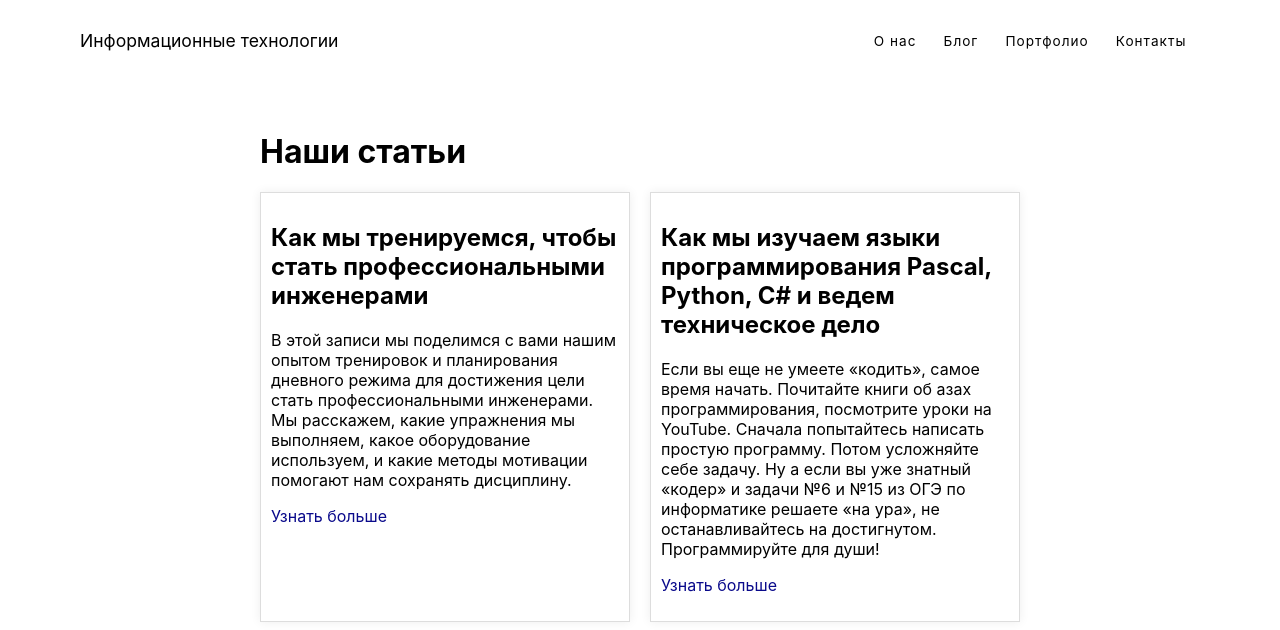
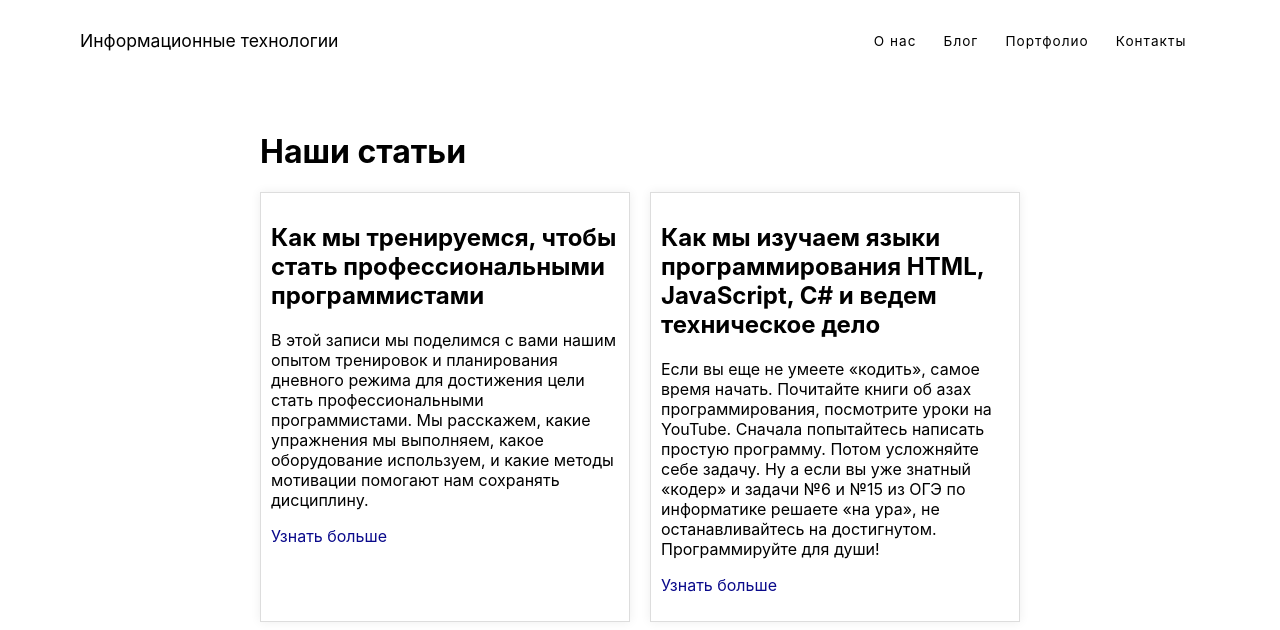
Before and after one commit to GilevGa/Svelte-kit, a SvelteKit app: page /blog in a window 1280 px wide. Shown: the top 630 px of the page. Built offline with nearby package versions, Linux system fonts and the light colour scheme.

Commit message:
коррекция

```diff
--- a/src/routes/blog/routes.js
+++ b/src/routes/blog/routes.js
@@ -1,12 +1,12 @@
 export const routes = [
     {
       id: 1,
-      title: 'Как мы тренируемся, чтобы стать профессиональными инженерами',
-      body: 'В этой записи мы поделимся с вами нашим опытом тренировок и планирования дневного режима для достижения цели стать профессиональными инженерами. Мы расскажем, какие упражнения мы выполняем, какое оборудование используем, и какие методы мотивации помогают нам сохранять дисциплину.',
+      title: 'Как мы тренируемся, чтобы стать профессиональными программистами',
+      body: 'В этой записи мы поделимся с вами нашим опытом тренировок и планирования дневного режима для достижения цели стать профессиональными программистами. Мы расскажем, какие упражнения мы выполняем, какое оборудование используем, и какие методы мотивации помогают нам сохранять дисциплину.',
     },
     {
       "id": 2,
-      "title": "Как мы изучаем языки программирования Pascal, Python, C# и ведем техническое дело",
+      "title": "Как мы изучаем языки программирования HTML, JavaScript, C# и ведем техническое дело",
       "body": "Если вы еще не умеете «кодить», самое время начать. Почитайте книги об азах программирования, посмотрите уроки на YouTube. Сначала попытайтесь написать простую программу. Потом усложняйте себе задачу. Ну а если вы уже знатный «кодер» и задачи №6 и №15 из ОГЭ по информатике решаете «на ура», не останавливайтесь на достигнутом. Программируйте для души!"
     },
 
```
